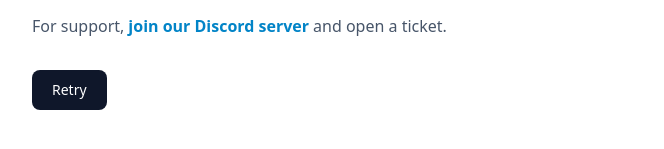
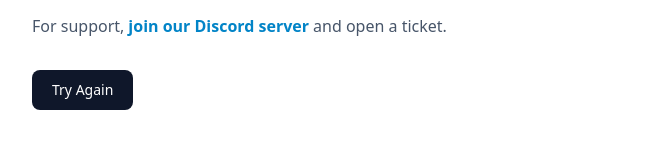
Before and after one commit to TedacMC/tedac, a React (Vite) app in the folder frontend/: page /error in a window 1280 px wide. Shown: the part 463-612 px from the top of the page, without its empty margins (16-680 px from the left). Built offline with nearby package versions, Linux system fonts and the light colour scheme.

Commit message:
Try again

```diff
--- a/frontend/src/Error.tsx
+++ b/frontend/src/Error.tsx
@@ -50,7 +50,7 @@ function Error() {
                     <button
                         onClick={() => navigate(`/?address=${params.get("address") || ""}&port=${params.get("port") || "19132"}`)}
                         className="text-white bg-slate-900 hover:bg-slate-800 focus:ring-4 focus:outline-none font-medium rounded-lg text-sm w-full sm:w-auto px-5 py-2.5 text-center dark:bg-red-500 dark:hover:bg-red-600 dark:focus:ring-red-700">
-                        Retry
+                        Try Again
                     </button>
                 </div>
             </div>
```
